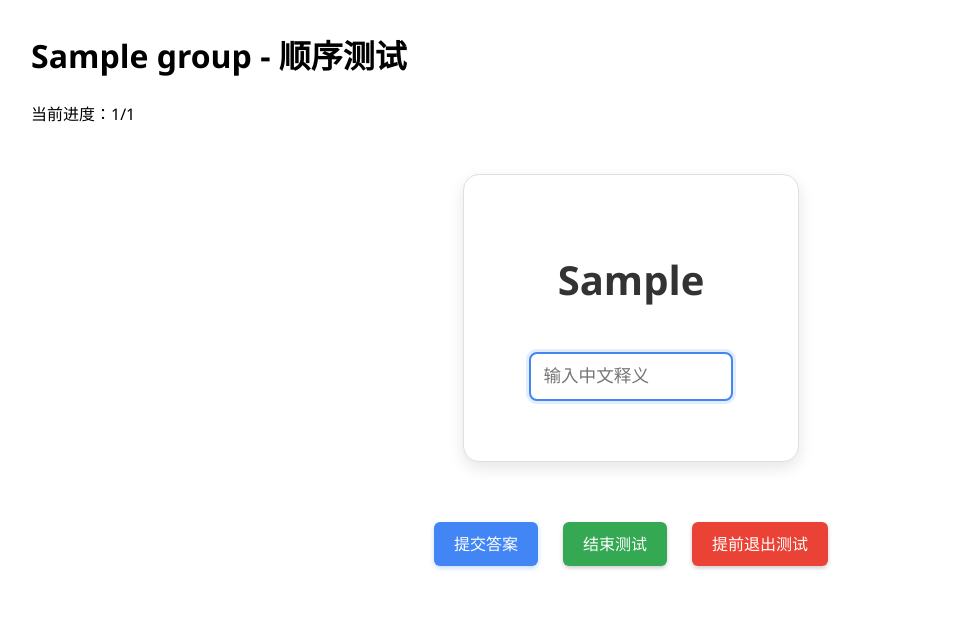
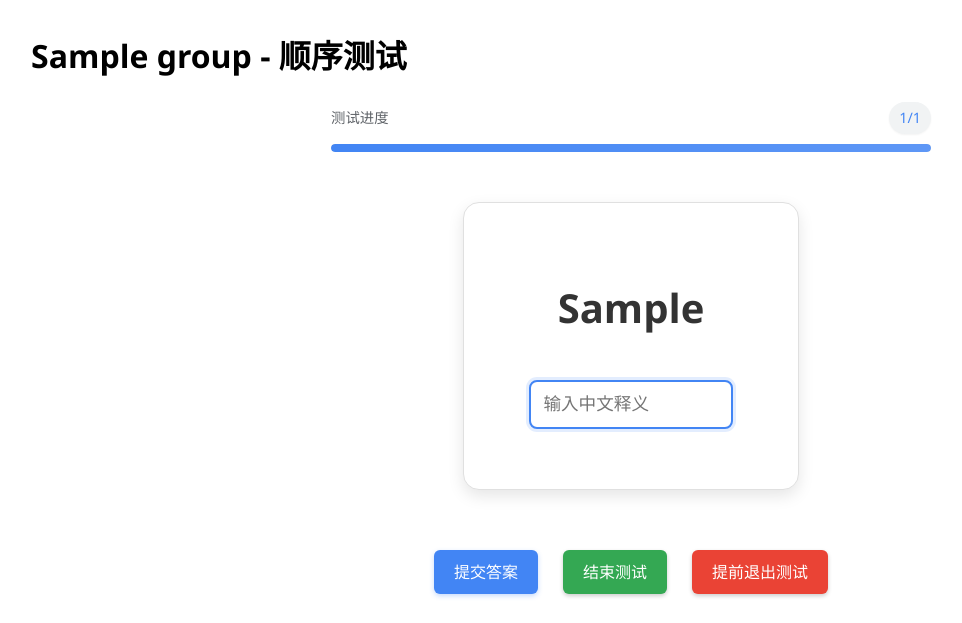
Before and after one commit to fzg001/word_web, a Flask app: page /practice/quiz/1/order in a window 1280 px wide. Shown: the part 96-719 px from the top of the page, without its empty margins (9-971 px from the left). Run offline with Flask 3, Linux system fonts and the light colour scheme; tables that the repository leaves empty hold one stand-in row (values such as "Sample post").

Commit message:
新增进度条

```diff
--- a/app/static/style.css
+++ b/app/static/style.css
@@ -849,3 +849,71 @@ nav a:hover::after {
 .keyboard-hint:before {
     content: "⌨️ ";
 }
+
+
+/* 测试进度条样式 */
+.progress-container {
+    width: 100%;
+    max-width: 600px;
+    margin: 0 auto 20px;
+    padding: 0 15px;
+}
+
+.progress-bar-wrapper {
+    background: #f1f3f4;
+    height: 8px;
+    border-radius: 4px;
+    position: relative;
+    margin: 10px 0;
+    overflow: hidden;
+    box-shadow: inset 0 1px 3px rgba(0,0,0,0.1);
+}
+
+.progress-bar {
+    position: absolute;
+    left: 0;
+    top: 0;
+    height: 100%;
+    background: linear-gradient(90deg, var(--primary-color, #4285f4), #5e97f6);
+    border-radius: 4px;
+    transition: width 0.5s ease;
+    box-shadow: 0 1px 2px rgba(0,0,0,0.1);
+}
+
+.progress-info {
+    display: flex;
+    justify-content: space-between;
+    align-items: center;
+    font-size: 0.9rem;
+    color: #5f6368;
+}
+
+.progress-status {
+    background: #f1f3f4;
+    padding: 4px 10px;
+    border-radius: 20px;
+    font-weight: 500;
+    color: var(--primary-color, #4285f4);
+    box-shadow: 0 1px 2px rgba(0,0,0,0.05);
+}
+
+.progress-label {
+    font-weight: 500;
+}
+
+/* 给进度条添加平滑的脉冲动画效果 */
+@keyframes progress-pulse {
+    0% {
+        box-shadow: 0 0 0 0 rgba(66, 133, 244, 0.4);
+    }
+    70% {
+        box-shadow: 0 0 0 6px rgba(66, 133, 244, 0);
+    }
+    100% {
+        box-shadow: 0 0 0 0 rgba(66, 133, 244, 0);
+    }
+}
+
+.progress-bar.active {
+    animation: progress-pulse 2s infinite;
+}
--- a/app/templates/quiz_mode.html
+++ b/app/templates/quiz_mode.html
@@ -4,7 +4,18 @@
 {% block content %}
 <div class="quiz-header">
     <h1>{{ group.name }} - {{ '乱序' if mode == 'random' else '顺序' }}测试</h1>
-    <p>当前进度：{{ current_index }}/{{ total_words }}</p>
+
+    <!-- 新增的进度条UI -->
+    <div class="progress-container">
+        <div class="progress-info">
+            <div class="progress-label">测试进度</div>
+            <div class="progress-status">{{ current_index }}/{{ total_words }}</div>
+        </div>
+        <div class="progress-bar-wrapper">
+            <div class="progress-bar active" style="width: {{ (current_index / total_words * 100)|round }}%;"></div>
+        </div>
+    </div>
+
     {% if last_result is defined and last_result is not none %}
     <div class="result-feedback {{ 'correct' if last_result else 'wrong' }}">
         {% if last_result %}
@@ -36,7 +47,4 @@
         <a href="{{ url_for('practice.exit_quiz', group_id=group.id, mode=mode) }}" class="btn btn-danger">提前退出测试</a>
     </div>
 </form>
-
-
-
 {% endblock %}
```
Also changed, not shown: app/wordweb.db.
